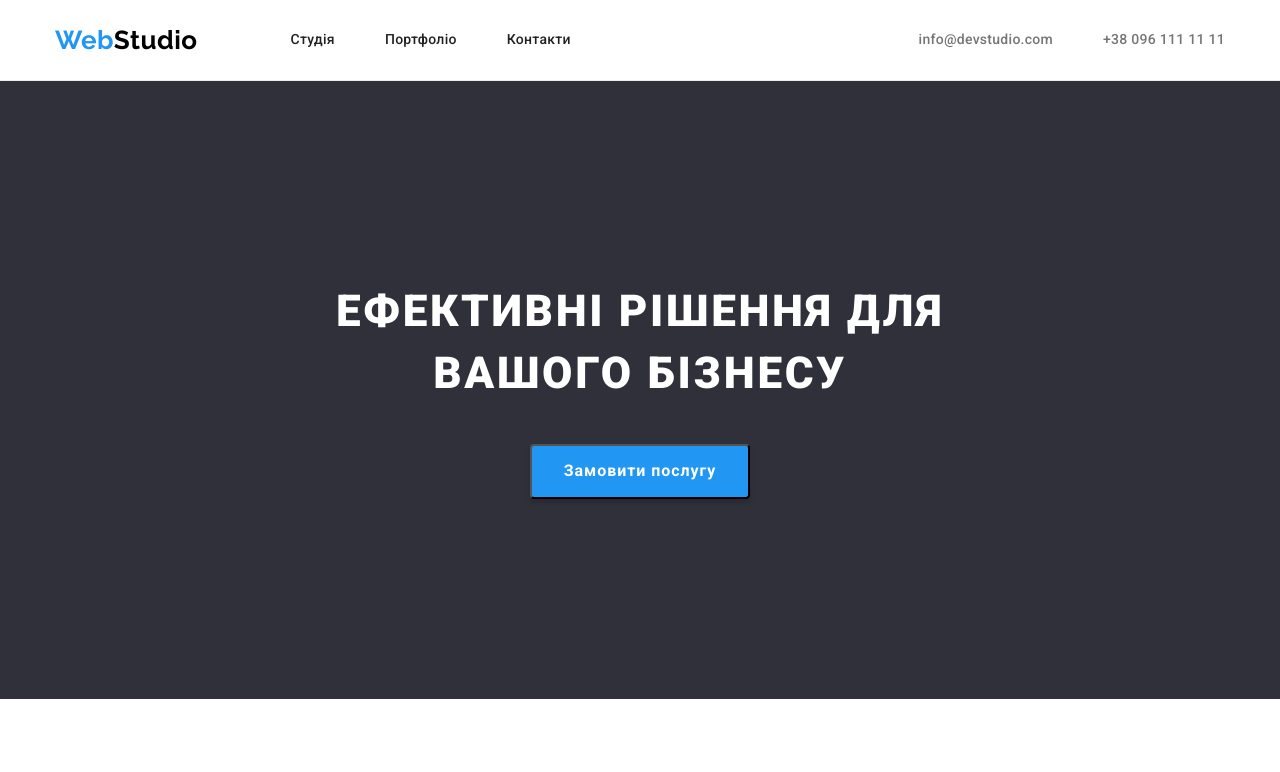
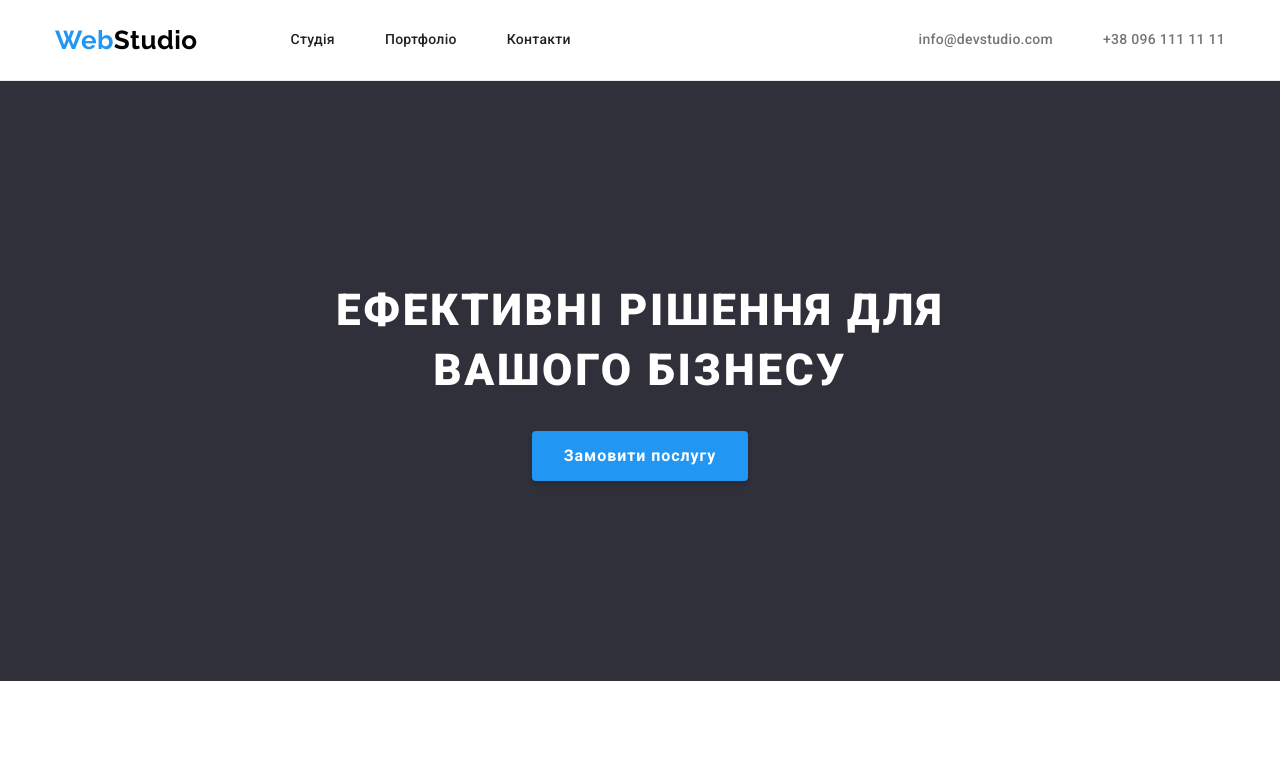
Before and after one commit to mantr88/goit-markup-hw-03, a plain HTML site: page index.html in a window 1280 px wide. Shown: the top 772 px of the page. Drawn offline with nearby package versions, Linux system fonts and the light colour scheme.

Commit message:
fixed mentor`s comments in Hero

```diff
--- a/css/styles.css
+++ b/css/styles.css
@@ -157,34 +157,37 @@ img {
 .hero {
     background-color: var(--secondary-bg-color);
     text-align: center;
+    padding-bottom: 200px;
+    padding-top: 200px;
 }
 
 .hero-title {
-    margin-bottom: 40px;
-    padding-top: 200px;
+    margin-bottom: 30px;
+
 
     color: var(--white-font-color);
     font-weight: 900;
     font-size: 44px;
-    line-height: 1.4;
+    line-height: 1.36;
     letter-spacing: 0.06em;
     text-transform: uppercase;
 }
 
 .hero-button {
     padding: 10px 32px;
-    margin-bottom: 200px;
+
 
     font-family: inherit;
     color: var(--white-font-color);
     font-weight: 700;
     font-size: 16px;
-    line-height: 1.9;
+    line-height: 1.88;
     letter-spacing: 0.06em;
 
     background-color: var(--main-color);
     box-shadow: 0px 4px 4px rgba(0, 0, 0, 0.15);
     border-radius: 4px;
+    border: none;
 
 
 
```
